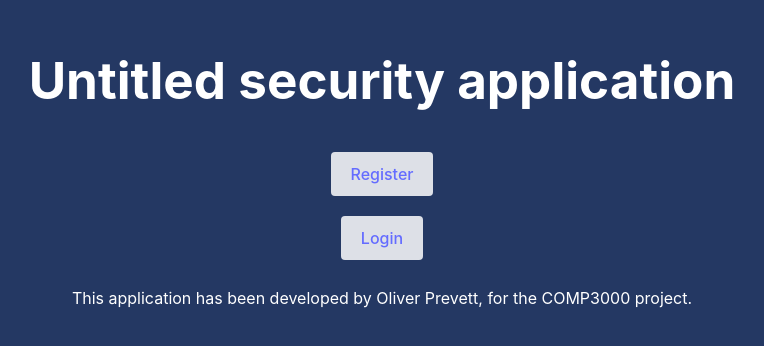
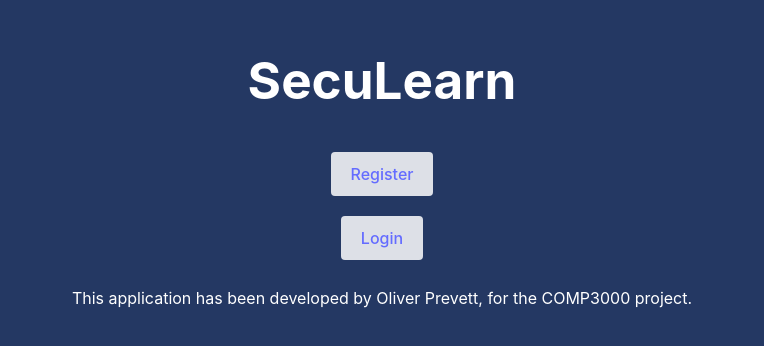
Before and after one commit to oliprev/OP_COMP3000, a React (Vite) app in the folder frontend/: page / in a window 1280 px wide. Shown: the part 228-574 px from the top of the page, without its empty margins (258-1022 px from the left). Built offline with nearby package versions, Linux system fonts and the light colour scheme.

Commit message:
Working name added

```diff
--- a/frontend/src/pages/LandingPage.jsx
+++ b/frontend/src/pages/LandingPage.jsx
@@ -4,7 +4,7 @@ import { Link } from "react-router-dom";
 function HomePage() {
     return (
         <div>
-            <h1>Untitled security application</h1>
+            <h1>SecuLearn</h1>
             <Link to="/register">Register</Link><br></br>
             <Link to="/login">Login</Link>
             <footer>
```
